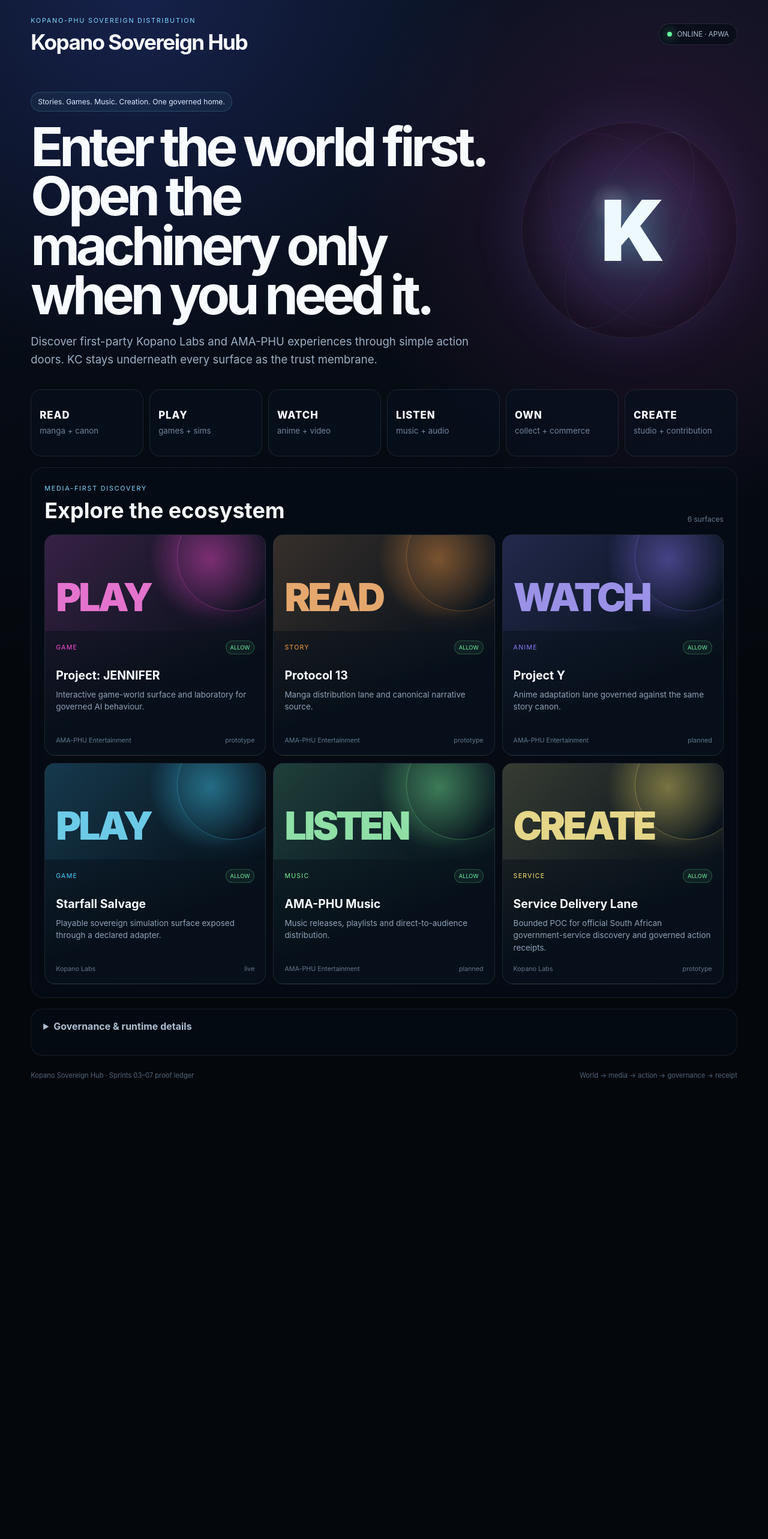
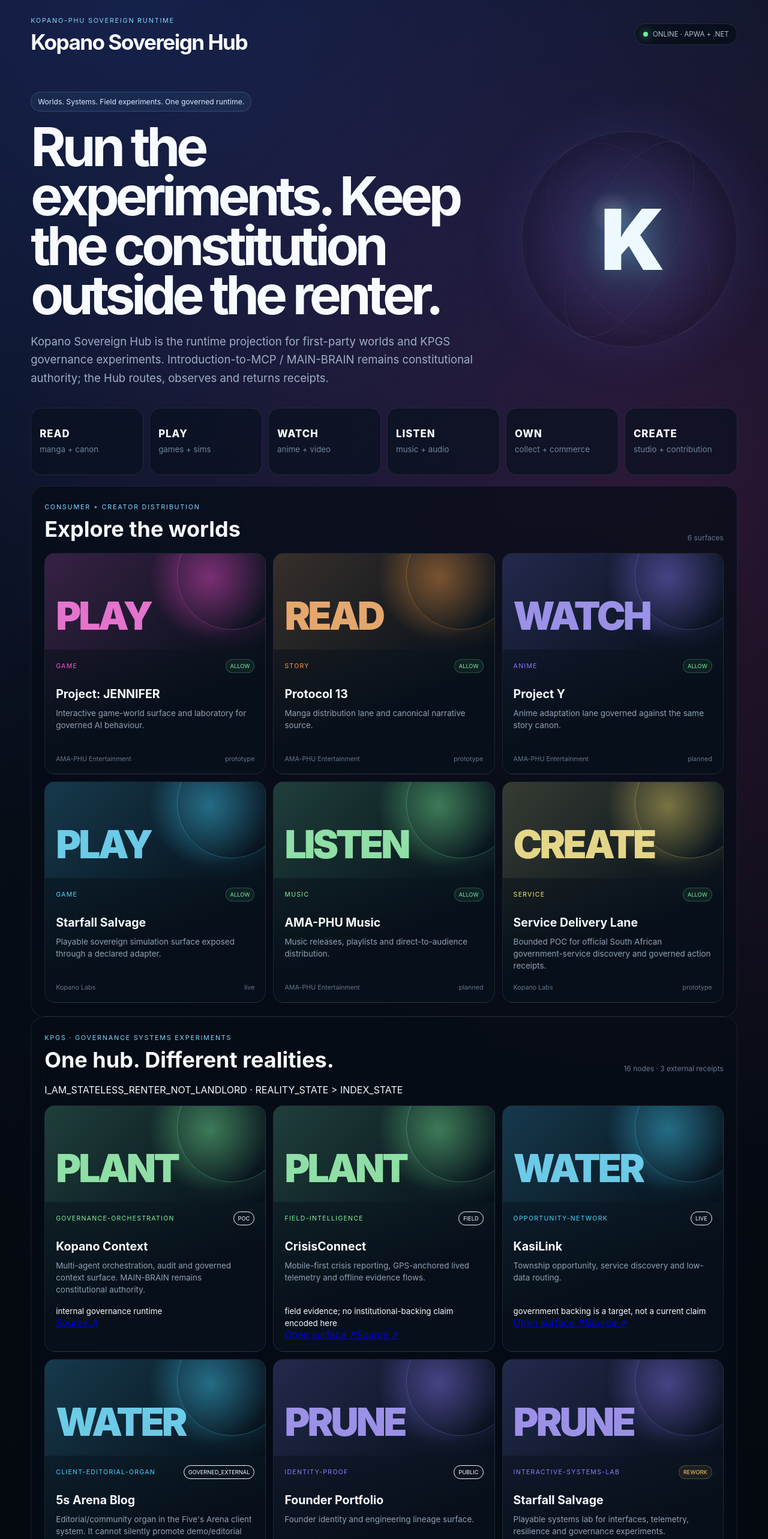
Before and after one commit to RobynAwesome/kopano-sovereign-hub, a React (Vite) app: page / in a window 1280 px wide. Shown: the top 2566 px of the page at 60% size. Before the commit the page ends 1834 px from the top, so only its background shows below. Built offline with nearby package versions, Linux system fonts and the light colour scheme.

Commit message:
feat: make governance experiments first-class in sovereign hub

```diff
--- a/src/App.tsx
+++ b/src/App.tsx
@@ -1,5 +1,6 @@
 import { useMemo, useState, type CSSProperties } from 'react';
 import { evaluateAdapterProofCases } from './adapters/proof';
+import { governedExperimentNodes, governedExperimentRegistry, experimentStateTone, type ExperimentNode } from './data/experiments';
 import { integrationCandidates, sovereignSurfaces, type SovereignSurface } from './data/registry';
 import { evaluateSurface, readRuntimeSignals } from './lib/kc';
 import { evaluateBacklogProofs } from './poc/backlogProof';
@@ -32,6 +33,35 @@ function SurfaceCard({ surface, onInspect }: { surface: SovereignSurface; onInsp
   );
 }
 
+const experimentAccent = (node: ExperimentNode) => {
+  if (node.lifecycle === 'PLANT') return '#7bf59b';
+  if (node.lifecycle === 'WATER') return '#45d6ff';
+  if (node.lifecycle === 'PRUNE') return '#8f7cff';
+  if (node.lifecycle === 'HARVEST') return '#ffb347';
+  return '#f2f4f8';
+};
+
+function ExperimentCard({ node }: { node: ExperimentNode }) {
+  const tone = experimentStateTone(node.state);
+  return (
+    <article className="surface-card experiment-card" style={{ '--accent': experimentAccent(node) } as CSSProperties}>
+      <div className="surface-card__art" aria-hidden="true"><span>{node.lifecycle ?? 'EXT'}</span></div>
+      <div className="surface-card__topline">
+        <span className="surface-card__kind">{node.lane}</span>
+        <span className={`gate gate--${tone}`}>{node.state}</span>
+      </div>
+      <h3>{node.name}</h3>
+      <p>{node.description}</p>
+      <small className="experiment-backing">{node.backing}</small>
+      <div className="experiment-links">
+        {node.publicSurface && <a href={node.publicSurface} target="_blank" rel="noreferrer">Open surface ↗</a>}
+        {node.repo && <a href={node.repo} target="_blank" rel="noreferrer">Source ↗</a>}
+        {!node.publicSurface && !node.repo && <span>MAYBE · binding receipt required</span>}
+      </div>
+    </article>
+  );
+}
+
 export default function App() {
   const [selected, setSelected] = useState<SovereignSurface>(sovereignSurfaces[0]);
   const [activeDoor, setActiveDoor] = useState<Door | 'ALL'>('ALL');
@@ -43,23 +73,24 @@ export default function App() {
   const backlogPassed = backlogProofs.filter((proof) => proof.state === 'PASS').length;
   const selectedDecision = evaluateSurface(selected);
   const filtered = activeDoor === 'ALL' ? sovereignSurfaces : sovereignSurfaces.filter((surface) => doorForSurface(surface) === activeDoor);
+  const externallyValidated = governedExperimentNodes.filter((node) => ['VALIDATED_LIVE', 'VALIDATED_FIELD', 'DELIVERED_EXTERNAL'].includes(node.state)).length;
 
   return (
     <main className="app-shell">
       <div className="grid-glow" aria-hidden="true" />
       <header className="topbar">
         <div>
-          <span className="eyebrow">Kopano-Phu sovereign distribution</span>
+          <span className="eyebrow">Kopano-Phu sovereign runtime</span>
           <h1>Kopano Sovereign Hub</h1>
         </div>
-        <div className="runtime-pill"><span className={signals.online ? 'pulse pulse--live' : 'pulse pulse--warn'} />{signals.online ? 'ONLINE' : 'OFFLINE'} · APWA</div>
+        <div className="runtime-pill"><span className={signals.online ? 'pulse pulse--live' : 'pulse pulse--warn'} />{signals.online ? 'ONLINE' : 'OFFLINE'} · APWA + .NET</div>
       </header>
 
       <section className="hero hero--consumer">
         <div className="hero__copy">
-          <span className="hero__tag">Stories. Games. Music. Creation. One governed home.</span>
-          <h2>Enter the world first. Open the machinery only when you need it.</h2>
-          <p>Discover first-party Kopano Labs and AMA-PHU experiences through simple action doors. KC stays underneath every surface as the trust membrane.</p>
+          <span className="hero__tag">Worlds. Systems. Field experiments. One governed runtime.</span>
+          <h2>Run the experiments. Keep the constitution outside the renter.</h2>
+          <p>Kopano Sovereign Hub is the runtime projection for first-party worlds and KPGS governance experiments. Introduction-to-MCP / MAIN-BRAIN remains constitutional authority; the Hub routes, observes and returns receipts.</p>
         </div>
         <div className="hero-orbit" aria-hidden="true"><span>K</span></div>
       </section>
@@ -73,15 +104,26 @@ export default function App() {
       </nav>
 
       <section className="catalogue catalogue--consumer">
-        <div className="section-heading"><div><span className="eyebrow">media-first discovery</span><h2>{activeDoor === 'ALL' ? 'Explore the ecosystem' : activeDoor}</h2></div><span className="count">{filtered.length} surfaces</span></div>
+        <div className="section-heading"><div><span className="eyebrow">consumer + creator distribution</span><h2>{activeDoor === 'ALL' ? 'Explore the worlds' : activeDoor}</h2></div><span className="count">{filtered.length} surfaces</span></div>
         <div className="card-grid card-grid--media">{filtered.map((surface) => <SurfaceCard key={surface.id} surface={surface} onInspect={setSelected} />)}</div>
+      </section>
+
+      <section className="catalogue governance-experiments" aria-labelledby="governance-experiments-title">
+        <div className="section-heading">
+          <div><span className="eyebrow">KPGS · GOVERNANCE SYSTEMS EXPERIMENTS</span><h2 id="governance-experiments-title">One hub. Different realities.</h2></div>
+          <span className="count">{governedExperimentNodes.length} nodes · {externallyValidated} external receipts</span>
+        </div>
+        <p className="registry-law">{governedExperimentRegistry.laws.renterAssertion} · {governedExperimentRegistry.laws.realityIndex}</p>
+        <div className="card-grid card-grid--media">{governedExperimentNodes.map((node) => <ExperimentCard key={node.id} node={node} />)}</div>
       </section>
 
       <details className="governance-drawer">
         <summary>Governance & runtime details</summary>
         <div className="governance-drawer__grid">
-          <div><span>Selected</span><strong>{selected.name}</strong></div>
+          <div><span>Selected world</span><strong>{selected.name}</strong></div>
           <div><span>KC Gate</span><strong>{selectedDecision.gate} · {selectedDecision.score}</strong></div>
+          <div><span>Experiment nodes</span><strong>{governedExperimentNodes.length}</strong></div>
+          <div><span>Registry snapshot</span><strong>{governedExperimentRegistry.snapshotDate}</strong></div>
           <div><span>TypeScript</span><strong>7.0</strong></div>
           <div><span>WebGL2</span><strong>{signals.webgl2 ? 'READY' : 'FALLBACK'}</strong></div>
           <div><span>Service Worker</span><strong>{signals.serviceWorker ? 'READY' : 'NO'}</strong></div>
@@ -94,11 +136,16 @@ export default function App() {
             <span key={proof.issue}>#{proof.issue} · {proof.state} · {proof.title} · {proof.receiptId}</span>
           ))}
         </div>
+        <div className="reason-list" aria-label="Experiment governance laws">
+          <span>Constitution · {governedExperimentRegistry.authority.constitutional}</span>
+          <span>Promotion · {governedExperimentRegistry.laws.promotion}</span>
+          <span>Convergence · {governedExperimentRegistry.laws.convergence}</span>
+        </div>
         <button className="secondary" onClick={() => setShowIntegrations((value) => !value)}>{showIntegrations ? 'Hide external adapters' : 'Inspect external adapters'}</button>
         {showIntegrations && <div className="integration-strip">{integrationCandidates.map((surface) => <SurfaceCard key={surface.id} surface={surface} onInspect={setSelected} />)}</div>}
       </details>
 
-      <footer><span>Kopano Sovereign Hub · Sprints 03–07 proof ledger</span><span>World → media → action → governance → receipt</span></footer>
+      <footer><span>Kopano Sovereign Hub · Runtime projection, not constitutional landlord</span><span>signal → experiment → governance → receipt → public evidence</span></footer>
     </main>
   );
 }
```
